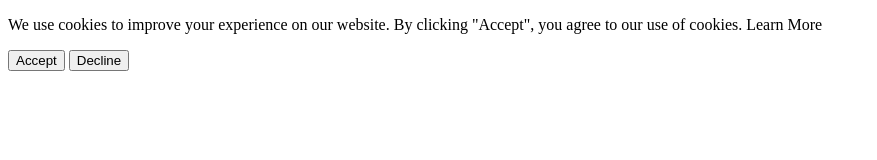
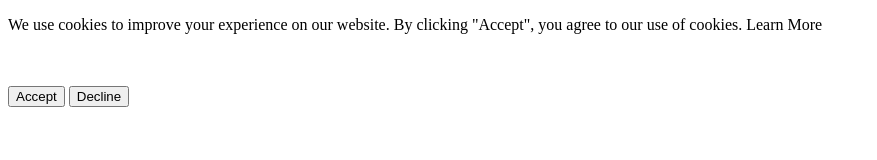
Before and after one commit to ToadTheGreatest/days-until-website, a plain HTML site: page index.html in a window 1280 px wide. Shown: the whole page, without its empty margins (0-877 px from the left). Drawn offline with Linux system fonts and the light colour scheme.

Commit message:
edit html

```diff
--- a/index.html
+++ b/index.html
@@ -2,8 +2,8 @@
 <html>
     <body>
         <div id="cookie-banner" class="cookie-banner">
-            <p>We use cookies to improve your experience on our website. By clicking "Accept", you agree to our use of cookies. <a id="cb-learn-more-button" onclick="var myself = document.getElementById('cb-learn-more-button'); var text = document.getElementById('cb-learn-more'); if (myself.textContent == 'Learn More') {myself.textContent = 'Hide'; text.hidden = false;} else {myself.textContent = 'Learn More'; text.hidden = true}">Learn More</a></p>
-            <span id="cb-learn-more" hidden>We only save the date you input on the website.</span>
+            <p>We use cookies to improve your experience on our website. By clicking "Accept", you agree to our use of cookies. <a id="cb-learn-more-button" onclick="var myself = document.getElementById('cb-learn-more-button'); var text = document.getElementById('cb-learn-more'); if (myself.textContent == 'Learn More') {myself.textContent = 'Hide'; text.hidden = false;} else {myself.textContent = 'Learn More'; text.hidden = true}">Learn More</a></p><br>
+            <span id="cb-learn-more" hidden>We only save the date you input on the website.</span><br>
             <button onclick="acceptCookies();">Accept</button>
             <button onclick="denyCookies();">Decline</button>
         </div>
```
